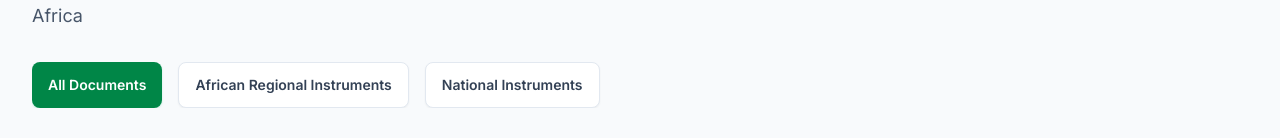
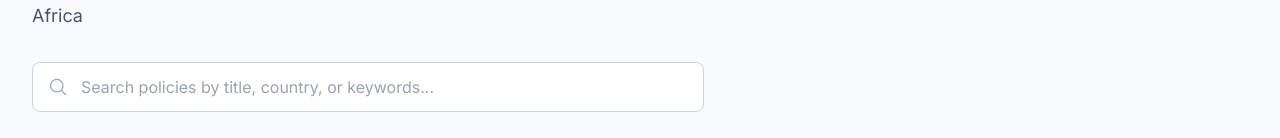
Before and after one commit to danielishakutv/aictig_website, a React (Vite) app: page /repository in a window 1280 px wide. Shown: the part 266-404 px from the top of the page. Built offline with nearby package versions, Linux system fonts and the light colour scheme; no server answers.

Commit message:
fix: remove tab filters from Repository page

```diff
--- a/src/pages/Repository.tsx
+++ b/src/pages/Repository.tsx
@@ -17,7 +17,7 @@ export default function Repository() {
   const [policies, setPolicies] = useState<Policy[]>([]);
   const [loading, setLoading] = useState(true);
   const [searchQuery, setSearchQuery] = useState('');
-  const [activeTab, setActiveTab] = useState<'all' | 'regional' | 'national'>('all');
+  const activeTab = 'all';
   const [activeFilters, setActiveFilters] = useState<Record<string, string[]>>({
     country: [],
     sector: [],
@@ -195,40 +195,6 @@ export default function Repository() {
             <p className="text-lg text-neutral-600 max-w-3xl">{t('repo:subtitle')}</p>
           </div>
 
-          <div className="mb-8">
-            <div className="overflow-x-auto">
-              <nav className="grid grid-cols-1 gap-2 sm:grid-cols-3 sm:gap-3 md:flex md:gap-4" aria-label="Tabs">
-                {[
-                  { id: 'all' as const, label: t('repo:tabs.all', { defaultValue: 'All Documents' }) },
-                  {
-                    id: 'regional' as const,
-                    label: t('repo:tabs.regional', { defaultValue: 'African Regional Instruments' }),
-                  },
-                  { id: 'national' as const, label: t('repo:tabs.national', { defaultValue: 'National Instruments' }) },
-                ].map((tab) => {
-                  const isActive = activeTab === tab.id;
-                  return (
-                    <button
-                      key={tab.id}
-                      onClick={() => {
-                        setActiveTab(tab.id);
-                        setCurrentPage(1);
-                      }}
-                      className={`inline-flex items-center justify-center rounded-lg px-4 py-3 text-sm font-semibold transition focus-ring whitespace-nowrap shadow-sm ${
-                        isActive
-                          ? 'bg-primary-600 text-white shadow-primary-200/60'
-                          : 'bg-white text-neutral-700 hover:text-primary-700 border border-neutral-200'
-                      }`}
-                      aria-current={isActive ? 'page' : undefined}
-                    >
-                      {tab.label}
-                    </button>
-                  );
-                })}
-              </nav>
-            </div>
-          </div>
-
           <div className="flex flex-col gap-3 md:flex-row md:items-center md:justify-between mb-8">
             <form onSubmit={handleSearch} className="w-full md:max-w-2xl">
               <div className="relative w-full">
```
